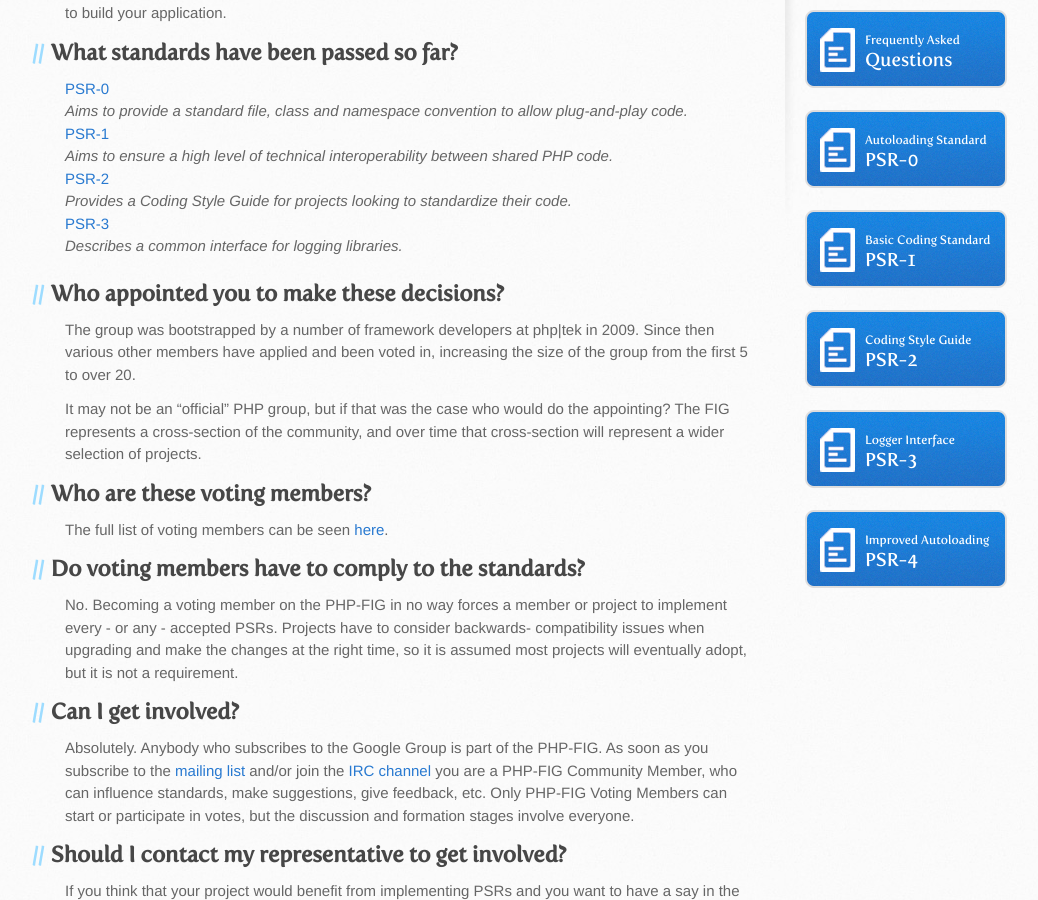
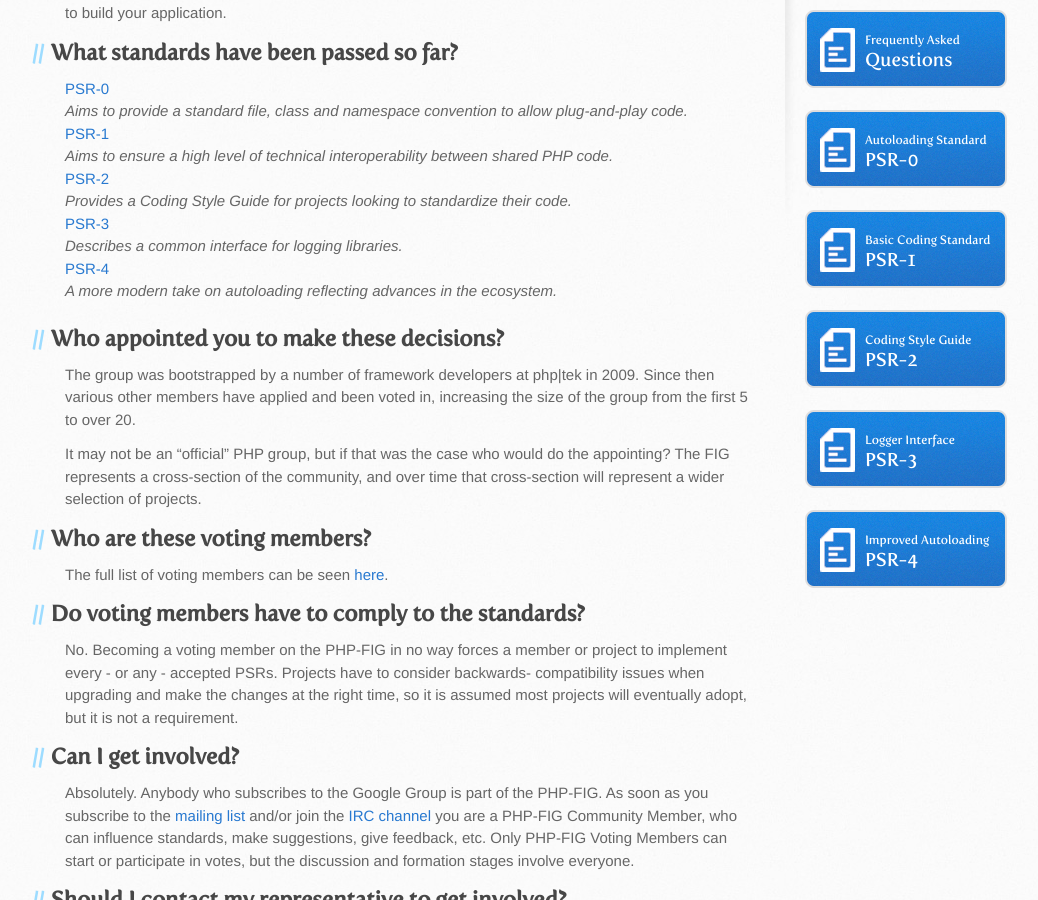
Before and after one commit to php-fig/www.php-fig.org, a Jekyll site: the page built from faq/index.md, in a window 1280 px wide and 900 px high, scrolled down 522 px. Shown: the whole window, without its empty margins (105-1143 px from the left). Built offline with Jekyll 4.4.1, drawn with Linux system fonts in a browser that asks for light colours; Markdown is read by kramdown in place of the engine named in the settings.

Commit message:
Link to PSR-4

```diff
--- a/faq/index.md
+++ b/faq/index.md
@@ -25,14 +25,16 @@ how to build your application.
 ## What standards have been passed so far?
 
 <dl>
-	<dt><a target="_blank" href="https://github.com/php-fig/fig-standards/blob/master/accepted/PSR-0.md">PSR-0</a></dt>
+	<dt><a target="_blank" href="http://www.php-fig.org/psr/psr-0/">PSR-0</a></dt>
 	<dd>Aims to provide a standard file, class and namespace convention to allow plug-and-play code.</dd>
-	<dt><a target="_blank" href="https://github.com/php-fig/fig-standards/blob/master/accepted/PSR-1-basic-coding-standard.md">PSR-1</a></dt>
+	<dt><a target="_blank" href="http://www.php-fig.org/psr/psr-1/">PSR-1</a></dt>
 	<dd>Aims to ensure a high level of technical interoperability between shared PHP code.</dd>
-	<dt><a target="_blank" href="https://github.com/php-fig/fig-standards/blob/master/accepted/PSR-2-coding-style-guide.md">PSR-2</a></dt>
+	<dt><a target="_blank" href="http://www.php-fig.org/psr/psr-2/">PSR-2</a></dt>
 	<dd>Provides a Coding Style Guide for projects looking to standardize their code.</dd>
-	<dt><a target="_blank" href="https://github.com/php-fig/fig-standards/blob/master/accepted/PSR-3-logger-interface.md">PSR-3</a></dt>
+	<dt><a target="_blank" href="http://www.php-fig.org/psr/psr-3/">PSR-3</a></dt>
 	<dd>Describes a common interface for logging libraries.</dd>
+	<dt><a target="_blank" href="http://www.php-fig.org/psr/psr-4/">PSR-4</a></dt>
+	<dd>A more modern take on autoloading reflecting advances in the ecosystem.</dd>
 </dl>
 
 
```
